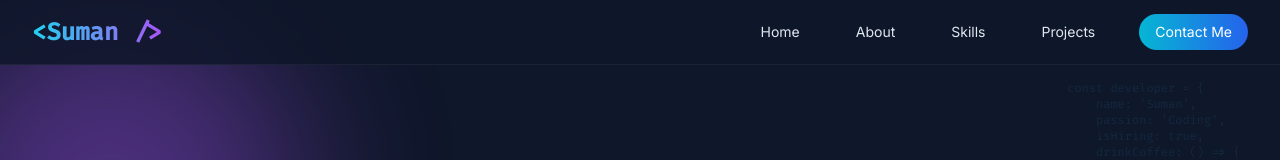
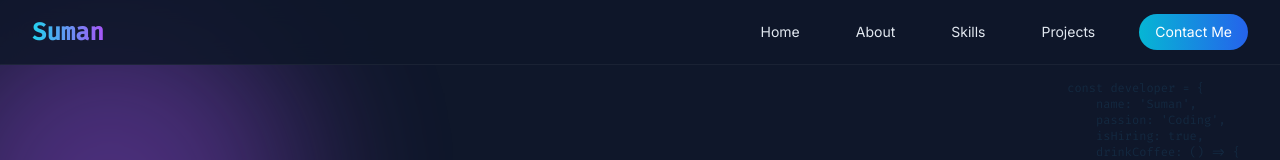
Before and after one commit to suman-mandal7/About-me, a plain HTML site: page index.html in a window 1280 px wide. Shown: the top 160 px of the page. Drawn offline with nearby package versions, Linux system fonts and the light colour scheme.

Commit message:
Update index.html

```diff
--- a/index.html
+++ b/index.html
@@ -121,7 +121,7 @@
             <div class="flex items-center justify-between h-16">
                 <div class="flex items-center">
                     <a href="#" class="text-2xl font-bold font-mono text-transparent bg-clip-text bg-gradient-to-r from-cyan-400 to-purple-500">
-                        &lt;Suman /&gt;
+                        Suman
                     </a>
                 </div>
 
```
